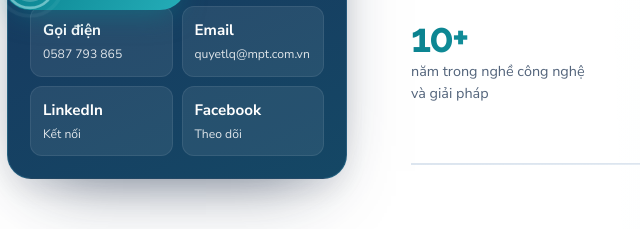
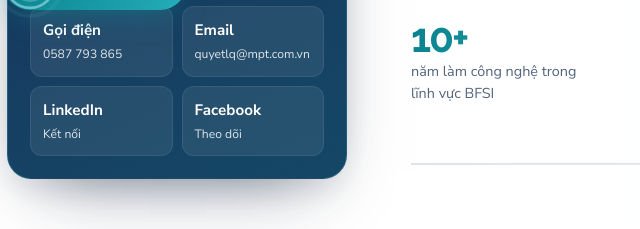
Before and after one commit to QuyetLQ15/lequangquyet-site, a plain HTML site: page index.html in a window 1280 px wide. Shown: the part 772-1001 px from the top of the page, 15-655 px from the left. Drawn offline with Linux system fonts and the light colour scheme.

Commit message:
Sửa mô tả số năm kinh nghiệm trên trang chủ
Co-Authored-By: Claude Opus 5.5 <noreply@anthropic.com>

```diff
--- a/index.html
+++ b/index.html
@@ -148,7 +148,7 @@
 <a class="hero-secondary" href="blog/">Đọc Contact Center Insights</a>
 </div>
 <div class="stats">
-<div class="stat"><b data-since="2016" data-s="+">10+</b><span>năm trong nghề công nghệ và giải pháp</span></div>
+<div class="stat"><b data-since="2016" data-s="+">10+</b><span>năm làm công nghệ trong lĩnh vực BFSI</span></div>
 <div class="stat"><b data-n="23" data-s="+">23+</b><span>bài viết trong Contact Center Insights</span></div>
 <div class="stat"><b data-n="2">2</b><span>mùa nội dung, mùa 2 đang bắt đầu</span></div>
 </div>
```
